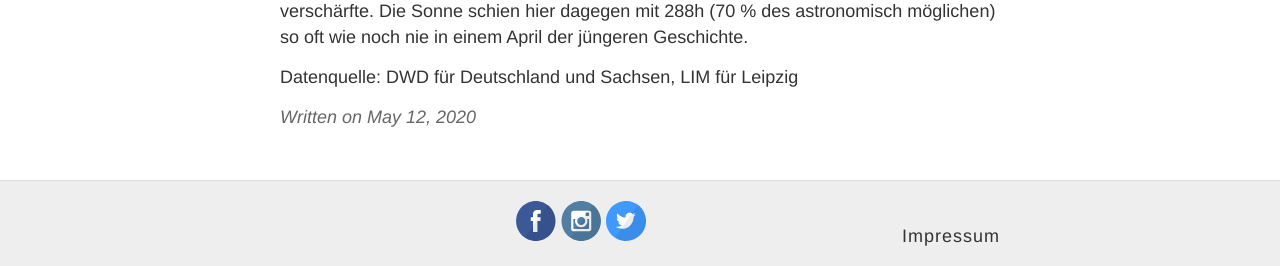
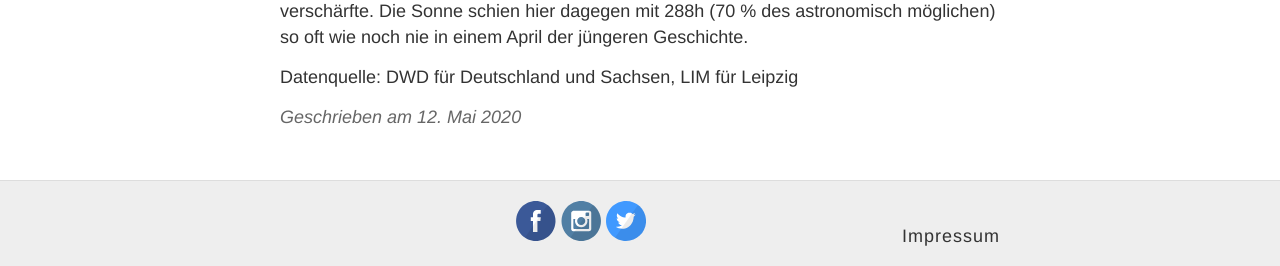
Before and after one commit to s4f-leipzig/s4f-leipzig.github.io, a Jekyll site: the page built from _posts/2020-05-12-April-2020.md, in a window 1280 px wide. Shown: the part 1205-1471 px from the top of the page. Built offline with Jekyll 4.4.1, drawn with Linux system fonts in a browser that asks for light colours.

Commit message:
dates in german format

```diff
--- a/_layouts/post.html
+++ b/_layouts/post.html
@@ -3,6 +3,8 @@
 ---
 
 <article class="post">
+
+
   <h1>{{ page.title }}</h1>
 
   <div class="entry">
@@ -10,7 +12,24 @@
   </div>
 
   <div class="date">
-    Written on {{ page.date | date: "%B %e, %Y" }}
+    Geschrieben am
+      {% assign m = page.date | date: "%-m" %}
+      {{ page.date | date: "%-d." }}
+      {% case m %}
+        {% when '1' %}Januar
+        {% when '2' %}Februar
+        {% when '3' %}M&auml;rz
+        {% when '4' %}April
+        {% when '5' %}Mai
+        {% when '6' %}Juni
+        {% when '7' %}Juli
+        {% when '8' %}August
+        {% when '9' %}September
+        {% when '10' %}Oktober
+        {% when '11' %}November
+        {% when '12' %}Dezember
+      {% endcase %}
+      {{ page.date | date: "%Y" }}
   </div>
 
   {% include disqus.html %}
```
